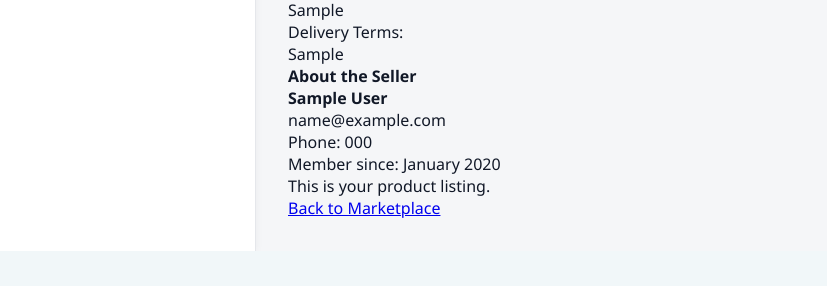
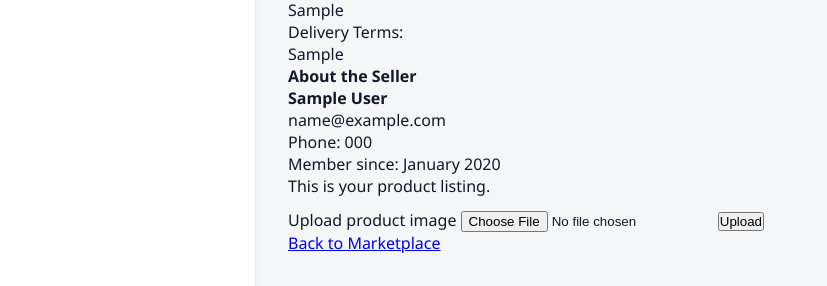
Before and after one commit to akbarchain/ChainPort, a Flask app: page /product/1 in a window 1280 px wide. Shown: the part 728-1014 px from the top of the page, without its empty margins (0-827 px from the left). Before the commit the page ends 979 px from the top, so only its background shows below. Run offline with Flask 3, Linux system fonts and the light colour scheme; a user stored in the database is signed in; tables that the repository leaves empty hold one stand-in row (values such as "Sample post"); some libraries are stand-ins or nearby versions.

Commit message:
Add product image upload endpoint and upload form on product detail

```diff
--- a/app/routes.py
+++ b/app/routes.py
@@ -105,6 +105,67 @@ def get_preferred_chat_user_id(user_id):
 
 def allowed_file(filename, allowed_extensions):
     return "." in filename and filename.rsplit(".", 1)[1].lower() in allowed_extensions
+
+
+@main_bp.route('/product/<int:product_id>/upload-image', methods=['POST'])
+@login_required
+def upload_product_image(product_id):
+    product = get_or_404(Product, product_id)
+
+    # only seller may upload product image
+    if product.seller_id != current_user.id:
+        flash('Permission denied: only the seller can upload product images.', 'error')
+        return redirect(url_for('main.product_detail', product_id=product.id))
+
+    if 'image' not in request.files:
+        flash('No file part in request.', 'error')
+        return redirect(url_for('main.product_detail', product_id=product.id))
+
+    file = request.files['image']
+    if file.filename == '':
+        flash('No file selected.', 'error')
+        return redirect(url_for('main.product_detail', product_id=product.id))
+
+    ALLOWED = {'png', 'jpg', 'jpeg', 'webp', 'svg'}
+    if file and allowed_file(file.filename, ALLOWED):
+        filename = secure_filename(file.filename)
+        ext = filename.rsplit('.', 1)[1].lower()
+
+        uploads_dir = os.path.join(current_app.static_folder, 'uploads', 'products')
+        os.makedirs(uploads_dir, exist_ok=True)
+
+        dest_name = f"{product.id}.{ext}"
+        dest_path = os.path.join(uploads_dir, dest_name)
+
+        # Remove existing images for this product with other extensions
+        for cand_ext in ALLOWED:
+            cand = os.path.join(uploads_dir, f"{product.id}.{cand_ext}")
+            try:
+                if os.path.exists(cand) and os.path.abspath(cand) != os.path.abspath(dest_path):
+                    os.remove(cand)
+            except Exception:
+                pass
+
+        # Save file and optionally resize if Pillow available
+        try:
+            file.save(dest_path)
+            try:
+                from PIL import Image
+                with Image.open(dest_path) as im:
+                    im.thumbnail((1200, 1200))
+                    im.save(dest_path)
+            except Exception:
+                # Pillow not available or resizing failed; continue
+                pass
+
+            flash('Product image uploaded successfully.', 'success')
+        except Exception as e:
+            flash(f'Failed to save image: {e}', 'error')
+
+    else:
+        flash('Invalid file type. Allowed: png, jpg, jpeg, webp, svg', 'error')
+
+    return redirect(url_for('main.product_detail', product_id=product.id))
 
 
 def product_image_url(product):
--- a/app/templates/product_detail.html
+++ b/app/templates/product_detail.html
@@ -89,6 +89,15 @@
                 <a href="{{ url_for('main.create_trade', product_id=product.id) }}" class="btn-primary">Request Trade</a>
                 {% else %}
                 <p class="own-product">This is your product listing.</p>
+
+                <!-- Upload form for seller to add/replace product image -->
+                <form method="POST" action="{{ url_for('main.upload_product_image', product_id=product.id) }}" enctype="multipart/form-data" style="margin-top:12px;">
+                    <input type="hidden" name="csrf_token" value="{{ csrf_token() }}"/>
+                    <label for="image">Upload product image</label>
+                    <input type="file" id="image" name="image" accept="image/*" required>
+                    <button type="submit" class="btn-secondary">Upload</button>
+                </form>
+
                 {% endif %}
 
                 <a href="{{ url_for('main.marketplace') }}" class="btn-secondary">Back to Marketplace</a>
```
